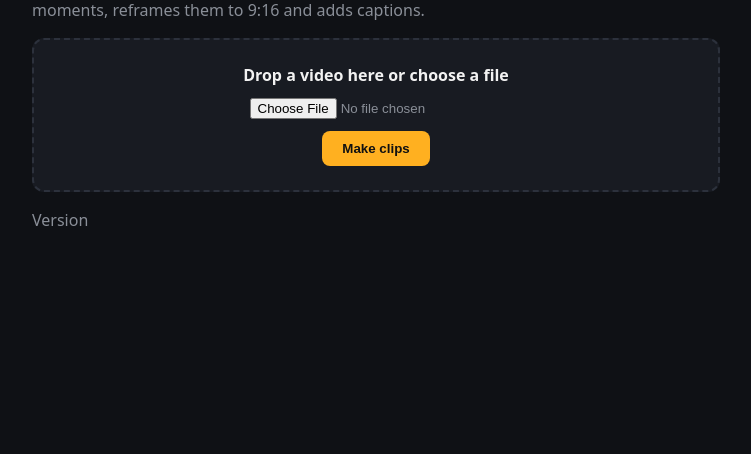
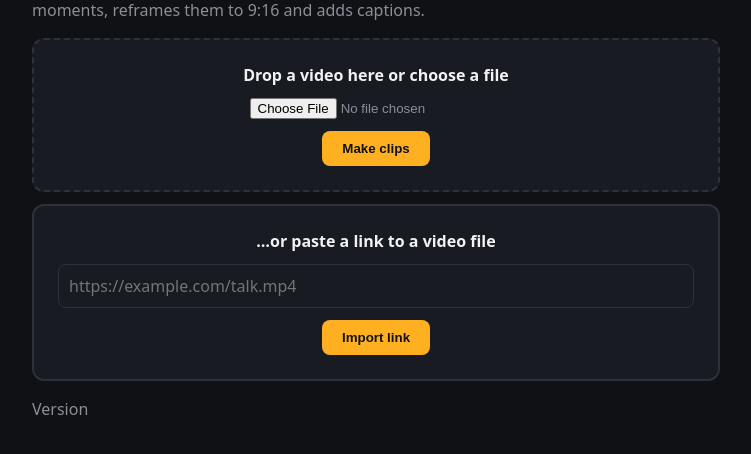
Before and after one commit to Noam414/ClipMaker, a FastAPI app: template src/clipmaker/web/templates/index.html in a window 1280 px wide. Shown: the part 133-587 px from the top of the page, without its empty margins (264-1015 px from the left). Run offline with FastAPI, Linux system fonts and the light colour scheme; the template is opened without the code that fills it, so the values that code supplies are empty; some libraries are stand-ins or nearby versions.

Commit message:
M5.5: paste a direct media link in the web app; download runs in the job with progress
Co-Authored-By: Claude Opus 5.5 <noreply@anthropic.com>
Claude-Session: https://claude.ai/code/session_01JZUyUvvbMFqr92ScY2hkcE

```diff
--- a/src/clipmaker/web/app.py
+++ b/src/clipmaker/web/app.py
@@ -8,7 +8,7 @@ import zipfile
 from contextlib import asynccontextmanager
 from pathlib import Path
 
-from fastapi import FastAPI, File, HTTPException, Request, UploadFile
+from fastapi import Body, FastAPI, File, HTTPException, Request, UploadFile
 from fastapi.responses import FileResponse, HTMLResponse
 from fastapi.templating import Jinja2Templates
 from sqlalchemy import func, select
@@ -80,6 +80,32 @@ def create_app(settings: Settings | None = None, runner: Runner = default_runner
                 out.write(chunk)
         job = enqueue(engine, pid)
         return {"project_id": pid, "job_id": job.id, "name": Path(name).stem, "bytes": size}
+
+    @app.post("/api/projects/link", status_code=201)
+    def import_link(url: str = Body(..., embed=True)) -> dict:
+        from clipmaker.fetch import FetchError, check_url, filename_from_url, is_url
+        from clipmaker.platforms import platform_of
+
+        url = url.strip()
+        if not is_url(url):
+            raise HTTPException(400, "Paste a link that starts with http:// or https://.")
+        if platform_of(url):
+            raise HTTPException(400, "YouTube and Twitch links aren't supported yet. "
+                                     "Download the video and upload the file instead.")
+        try:
+            check_url(url)  # fail fast; the download re-checks every redirect
+        except FetchError as exc:
+            raise HTTPException(400, str(exc)) from exc
+        name = filename_from_url(url)
+        ext = Path(name).suffix.lower() if Path(name).suffix.lower() in VIDEO_EXTS else ".mp4"
+        with Session() as s:
+            project = Project(name=Path(name).stem, source_file=f"source{ext}")
+            s.add(project)
+            s.commit()
+            pid = project.id
+        project_dir(settings.data_dir, pid).mkdir(parents=True, exist_ok=True)
+        job = enqueue(engine, pid, {"source_url": url})
+        return {"project_id": pid, "job_id": job.id, "name": Path(name).stem}
 
     @app.get("/api/jobs/{job_id}")
     def job_status(job_id: int) -> dict:
--- a/src/clipmaker/web/templates/index.html
+++ b/src/clipmaker/web/templates/index.html
@@ -14,6 +14,9 @@
     h2 { margin: 32px 0 0; font-size: 1.1rem; }
     p { color: var(--muted); line-height: 1.5; }
     form { background: var(--panel); border: 2px dashed #2c313c; border-radius: 12px; padding: 24px; text-align: center; }
+    form.link { margin-top: 12px; border-style: solid; }
+    input[type=url] { display: block; width: 100%; box-sizing: border-box; margin: 12px 0; padding: 10px; border-radius: 8px;
+                      border: 1px solid #2c313c; background: transparent; color: inherit; font: inherit; }
     form.drag { border-color: var(--accent); }
     input[type=file] { display: block; margin: 12px auto; color: var(--muted); max-width: 100%; }
     button { background: var(--accent); color: #111; border: 0; border-radius: 8px; padding: 10px 20px; font-weight: 700; cursor: pointer; }
@@ -37,6 +40,11 @@
       <strong>Drop a video here or choose a file</strong>
       <input type="file" id="file" name="file" accept="video/*">
       <button id="go" type="submit">Make clips</button>
+    </form>
+    <form id="link" class="link">
+      <strong>…or paste a link to a video file</strong>
+      <input type="url" id="url" name="url" placeholder="https://example.com/talk.mp4" required>
+      <button id="go-link" type="submit">Import link</button>
     </form>
     <section id="status" hidden>
       <div id="label">Uploading…</div>
@@ -70,7 +78,7 @@
         location.href = `/projects/${projectId}`; return;  // first clip is ready: the gallery fills in from here
       }
       if (job.status !== "done") {
-        show(job.status === "queued" ? "Waiting in queue…" : `Working: ${job.stage}`, job.progress);
+        show(job.status === "queued" ? "Waiting in queue…" : job.stage === "download" ? `Downloading the video… ${Math.round(100 * job.progress)}%` : `Working: ${job.stage}`, job.progress);
         setTimeout(() => poll(jobId, projectId), 1000); return;
       }
       show("Done", 1);
@@ -91,6 +99,16 @@
       xhr.onerror = () => { show("Upload failed", 0); $("go").disabled = false; };
       xhr.send(data);
     }
+    $("link").addEventListener("submit", async (e) => {
+      e.preventDefault();
+      $("go-link").disabled = true; $("error").textContent = "";
+      show("Checking the link…", 0);
+      const r = await fetch("/api/projects/link", {method: "POST", headers: {"Content-Type": "application/json"},
+                                                    body: JSON.stringify({url: $("url").value})});
+      const body = await r.json();
+      if (!r.ok) { show("Can't import this link", 1); $("error").textContent = body.detail || "Error"; $("go-link").disabled = false; return; }
+      poll(body.job_id, body.project_id);
+    });
     form.addEventListener("submit", (e) => { e.preventDefault(); upload(fileInput.files[0]); });
     form.addEventListener("dragover", (e) => { e.preventDefault(); form.classList.add("drag"); });
     form.addEventListener("dragleave", () => form.classList.remove("drag"));
```
Also changed, not shown: docs/DECISIONS.md (+2 -1 lines), docs/ROADMAP.md (+2 -1 lines), src/clipmaker/fetch.py (+8 -2 lines), src/clipmaker/jobs.py (+10 -1 lines), tests/test_e2e_web.py (+36 -0 lines), tests/test_web.py (+82 -0 lines).
